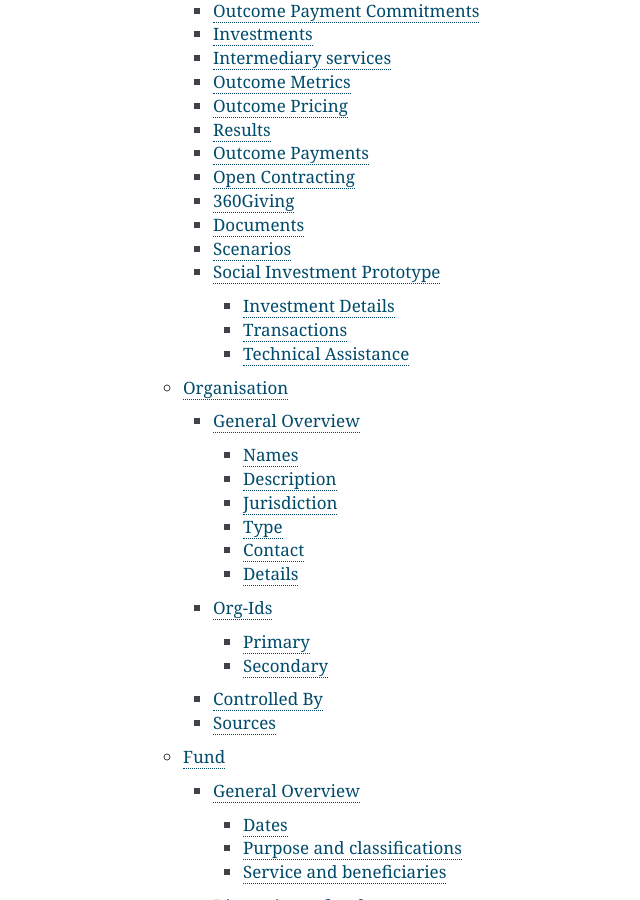
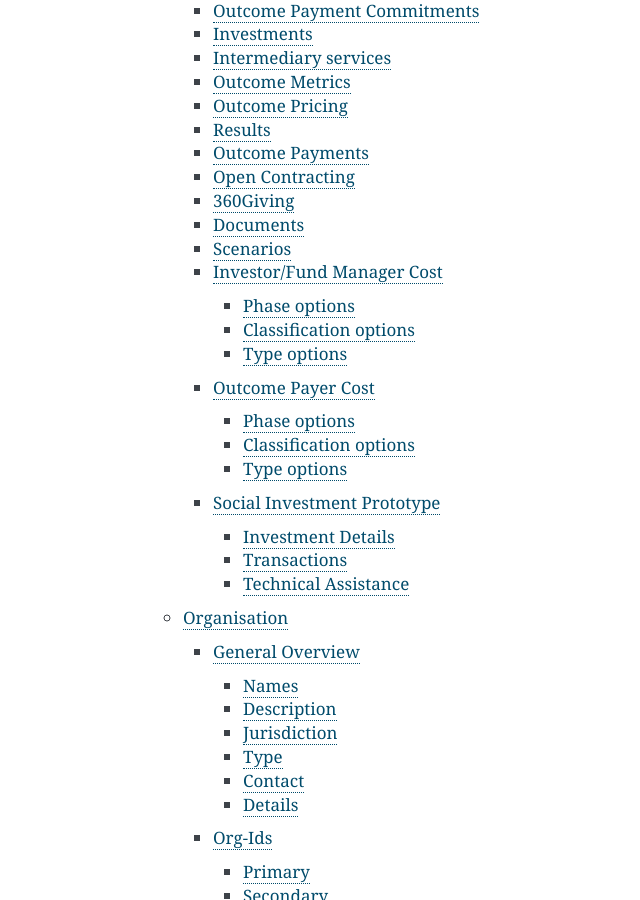
Before and after one commit to INDIGO-Initiative/indigo-data-standard, a Sphinx documentation site: the page built from docs/index.rst, in a window 1280 px wide and 900 px high, scrolled down 1088 px. Shown: the whole window, without its empty margins (297-937 px from the left). Built offline with Sphinx 7.4.7, drawn with Linux system fonts in a browser that asks for light colours.

Commit message:
schema: add Investor/Fund and Outcome Payer Cost to project

```diff
--- a/docs/data-dictionary/project.rst
+++ b/docs/data-dictionary/project.rst
@@ -261,6 +261,69 @@
    :schema: project.json
    :path: /properties/scenarios/items
 
+Investor/Fund Manager Cost
+--------------------------
+
+
+.. datadictionary::
+   :schema: project.json
+   :path: /properties/investor_or_fund_manager_cost/items
+
+Phase options
+^^^^^^^^^^^^^
+
+.. csv-table::
+   :file: ../../schema/codelists/project_investor_or_fund_manager_cost_phase.csv
+
+
+
+Classification options
+^^^^^^^^^^^^^^^^^^^^^^
+
+.. csv-table::
+   :file: ../../schema/codelists/project_investor_or_fund_manager_cost_classification.csv
+
+
+
+Type options
+^^^^^^^^^^^^
+
+.. csv-table::
+   :file: ../../schema/codelists/project_investor_or_fund_manager_cost_type.csv
+
+
+Outcome Payer Cost
+------------------
+
+
+.. datadictionary::
+   :schema: project.json
+   :path: /properties/outcome_payer_cost/items
+
+Phase options
+^^^^^^^^^^^^^
+
+.. csv-table::
+   :file: ../../schema/codelists/project_outcome_payer_cost_phase.csv
+
+
+
+Classification options
+^^^^^^^^^^^^^^^^^^^^^^
+
+.. csv-table::
+   :file: ../../schema/codelists/project_outcome_payer_cost_classification.csv
+
+
+
+Type options
+^^^^^^^^^^^^
+
+.. csv-table::
+   :file: ../../schema/codelists/project_outcome_payer_cost_type.csv
+
+
+
 
 Social Investment Prototype
 ---------------------------
--- a/docs/versions_changelog.rst
+++ b/docs/versions_changelog.rst
@@ -27,6 +27,8 @@
 
 Unreleased
 ~~~~~~~~~~
+
+Add Investor/Fund Manager Cost and Outcome Payer Cost to project.
 
 Add duration of service provision (anticipated and actual) to project.
 
```
Also changed, not shown: 7 other files.
